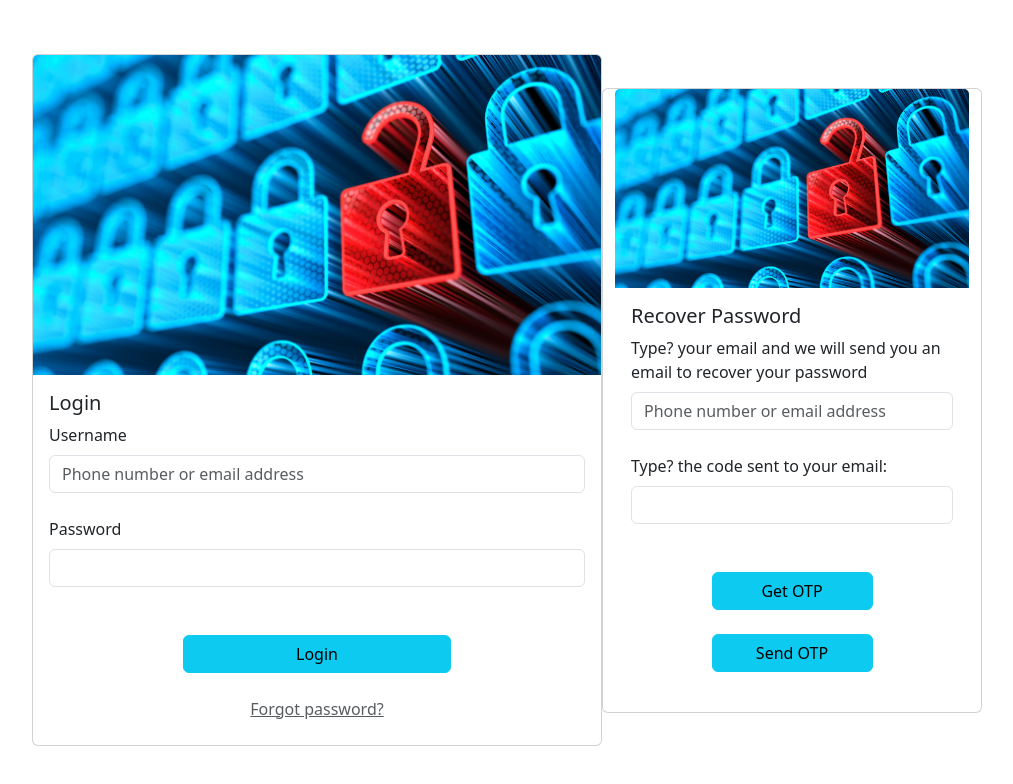
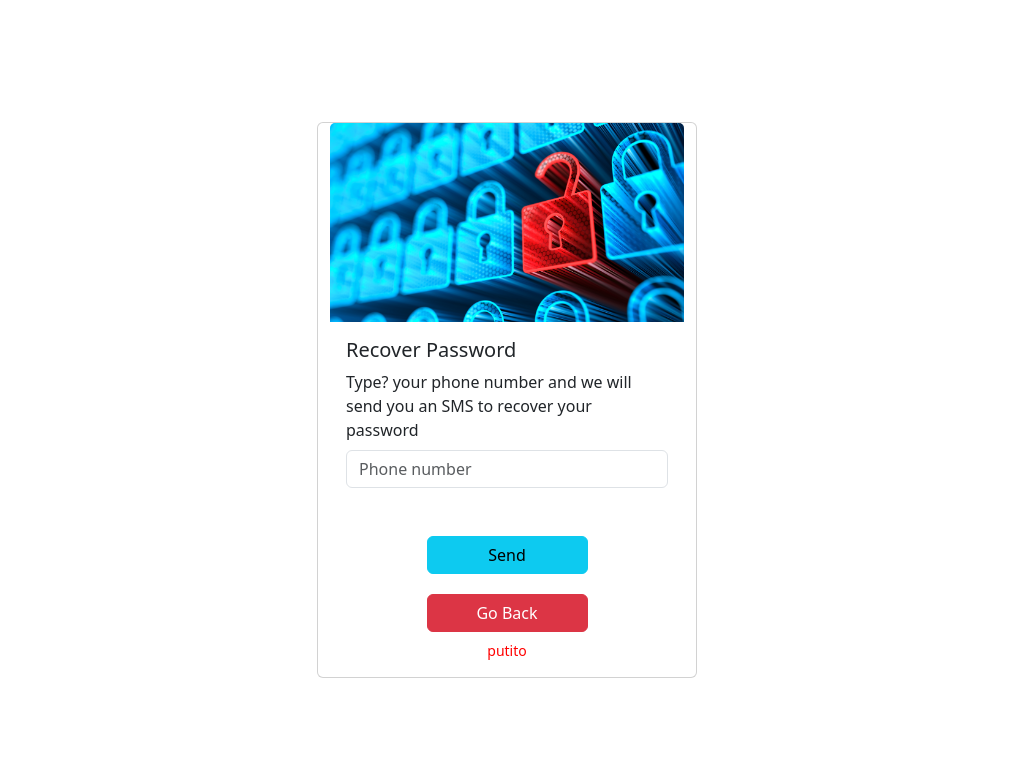
Before and after one commit to DanielOchoa1214/InsecureOTPValidator_FrontEnd, a plain HTML site: page index.html in a window 1280 px wide. Both pictures are taken after a click on the link "Forgot password?". Shown: the whole page, without its empty margins (133-1146 px from the left). Drawn offline with nearby package versions, Linux system fonts and the light colour scheme.

Commit message:
no se que hice

```diff
--- a/index.html
+++ b/index.html
@@ -35,35 +35,43 @@
                                 </div>
                                 <div class="text-center d-grid gap-2 col-6 mx-auto mt-5">
                                     <button id="login-btn" class="btn btn-info mb-3" type="submit">Login</button>
-                                    <a class="text-muted" href="#!">Forgot password?</a>
+                                    <a id="forgot-password-a" class="text-muted" href="#!">Forgot password?</a>
                                     <small id="error-text"></small>
                                 </div>
                             </div>
                         </div>
                     </form>
                 </div>
-                <div id="recover-div" class="card col-4">
-                    <form id="recover-form">
-                        <img class="card-img-top" src="./resourses/images/login-img.jpeg" alt="Img">
-                        <div class="card-body">
-                            <h5 class="card-title">Recover Password</h5>
-                            <div class="card-text">
+                <div id="recover-div" class="card col-4 not-in-screen">
+                    <img class="card-img-top" src="./resourses/images/login-img.jpeg" alt="Img">
+                    <div class="card-body">
+                        <h5 class="card-title">Recover Password</h5>
+                        <div class="card-text">
+                            <form id="recover-form">
                                 <div class="mb-4">
-                                    <label class="form-label" for="recover-user">Type? your email and we will send you an email to recover your password</label>
-                                    <input type="email" id="recover-user" class="form-control" placeholder="Phone number or email address" autocomplete="off" required/>
+                                    <label class="form-label" for="recover-user">Type? your phone number and we will send you an SMS to recover your password</label>
+                                    <input type="email" id="recover-user" class="form-control" placeholder="Phone number" autocomplete="off" required/>
                                 </div>
+                                <div class="text-center d-grid gap-2 col-6 mx-auto mt-5">
+                                    <button id="recover-btn" class="btn btn-info mb-3" type="submit">Send</button>
+                                </div>
+                            </form>
+                            <form id="validate-otp-form" class="not-in-screen">
                                 <div class="mb-4">
                                     <label class="form-label" for="otp">Type? the code sent to your email:</label>
                                     <input type="text" id="otp" class="form-control" autocomplete="off" required/>
                                 </div>
                                 <div class="text-center d-grid gap-2 col-6 mx-auto mt-5">
-                                    <button id="recover-btn" class="btn btn-info mb-3" type="submit">Get OTP</button>
-                                    <button id="send-otp-btn" class="btn btn-info mb-3" type="submit">Send OTP</button>
+                                    <button id="send-otp-btn" class="btn btn-info mb-3" type="submit">Validate</button>
                                     <small id="error-text"></small>
                                 </div>
+                            </form>
+                            <div class="text-center d-grid gap-2 col-6 mx-auto mt-1">
+                                <button id="back-to-login" class="btn btn-danger">Go Back</button>
+                                <small id="error-text">putito</small>
                             </div>
                         </div>
-                    </form>
+                    </div>
                 </div>
             </div>
         </div>
--- a/static/js/auth.js
+++ b/static/js/auth.js
@@ -17,6 +17,16 @@ let auth = (function (api) {
                 }
             });
         });
+
+        $("#forgot-password-a").click(() => {
+            $("#login-form-div").addClass("not-in-screen");
+            $("#recover-div").removeClass("not-in-screen");
+        });
+
+        $("#back-to-login").click(() => {
+            $("#recover-div").addClass("not-in-screen");
+            $("#login-form-div").removeClass("not-in-screen");
+        });
     };
 
     return _publicFunctions;
```
